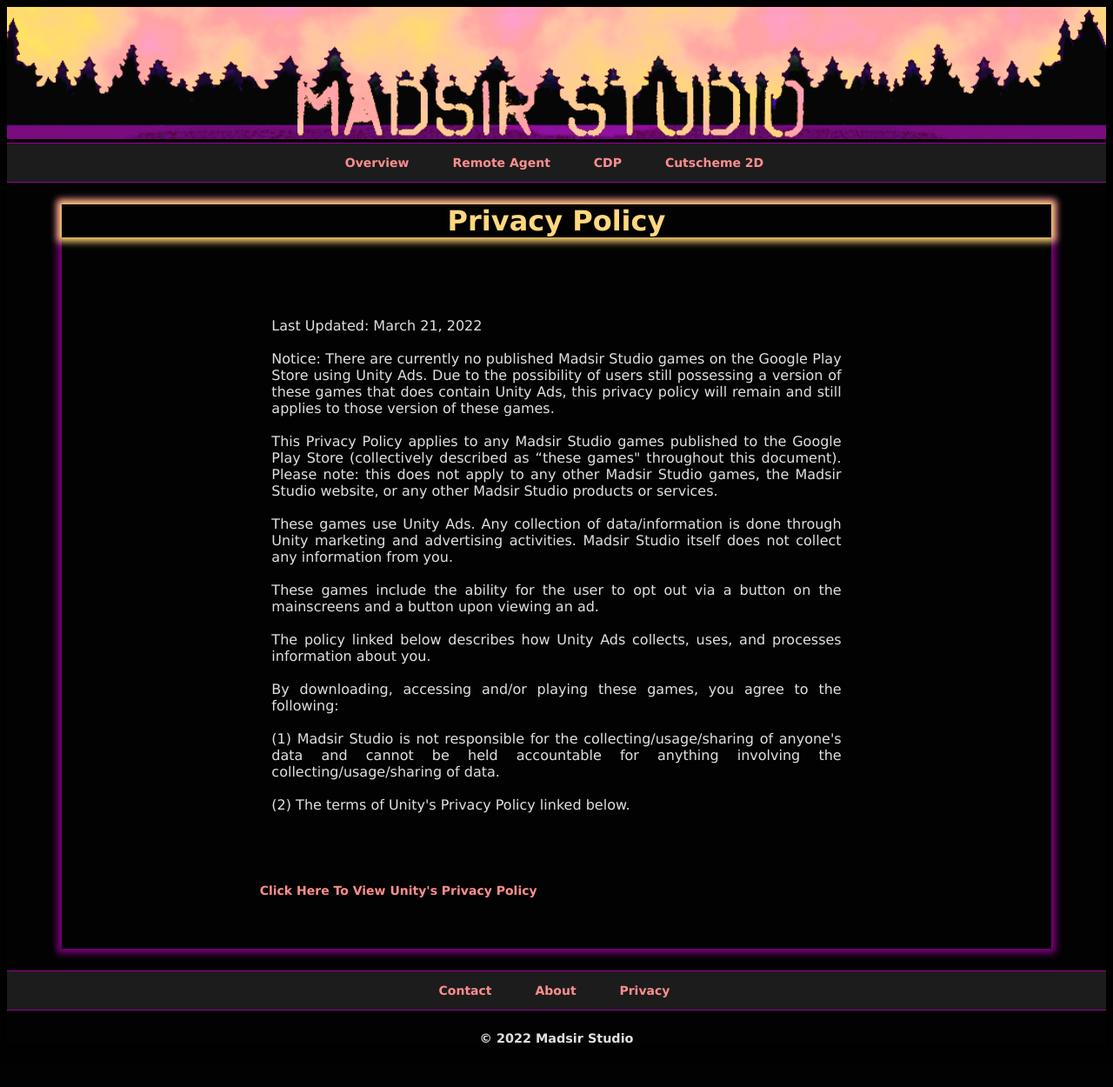
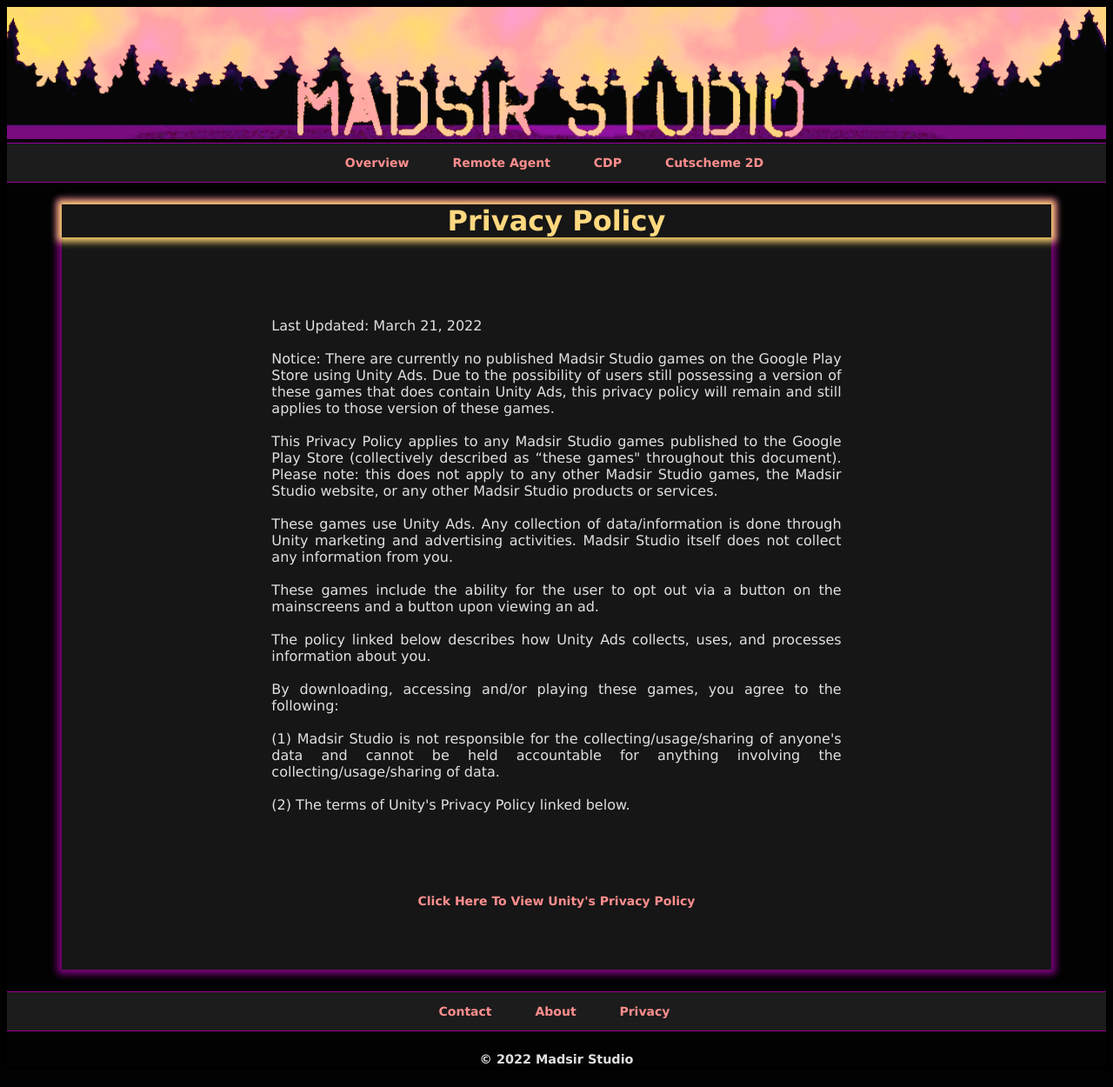
Before and after one commit to Madsir/madsirstudio.github.io, a Jekyll site: the page built from privacy/index.html, in a window 1280 px wide. Shown: the whole page at 87% size. Built offline with Jekyll 4.4.1, drawn with Linux system fonts in a browser that asks for light colours; before the commit the page ends 1226 px from its top, so only the background shows below that.

Commit message:
Update index.html

```diff
--- a/privacy/index.html
+++ b/privacy/index.html
@@ -13,6 +13,7 @@
   margin-top: 2%;
   margin-bottom: 2%;
   box-shadow: 0 0 8px 5px purple;
+  background-color: #161616;
 }
 .centerdiv {
   margin-left: 2%; /* Same width as the sidebar + left position in px */
@@ -55,7 +56,7 @@
 		<br>
 		<br>
 	</div>
-	<h2><a href="https://unity3d.com/legal/privacy-policy">Click Here To View Unity's Privacy Policy</a></h2>
+	<h4><a href="https://unity3d.com/legal/privacy-policy">Click Here To View Unity's Privacy Policy</a></h4>
 	<br>
 	<br>
         </center>
```
